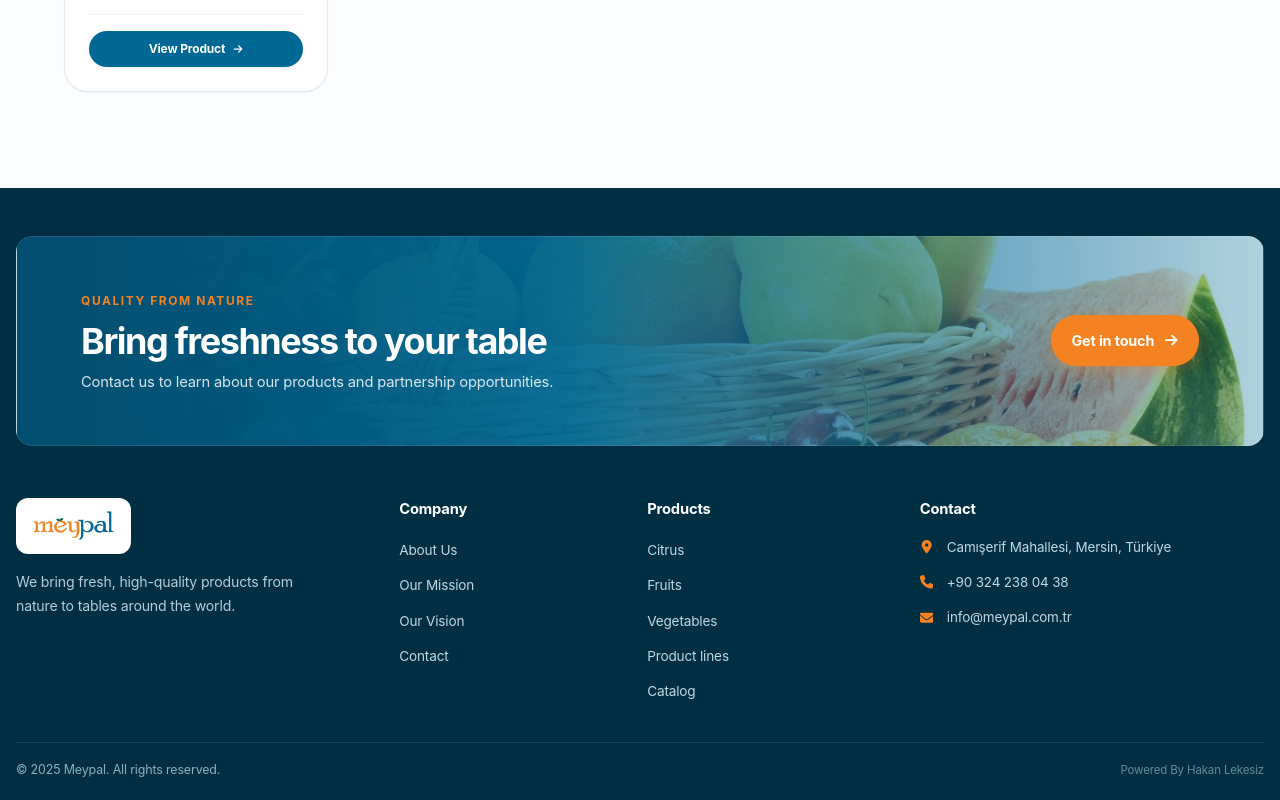
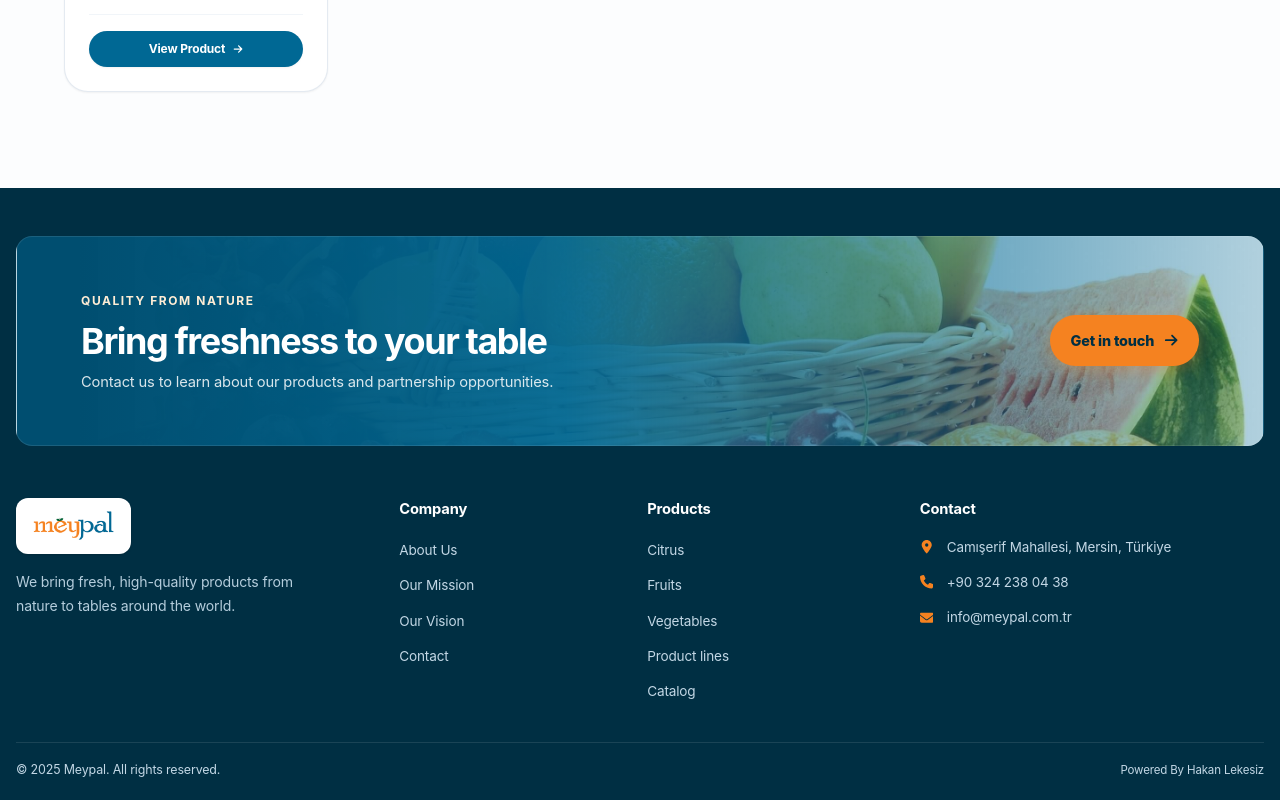
Before and after one commit to hakan-lekesiz/meypal, a Next.js app: page /en/fruit in a window 1280 px wide. Shown: the part 2457-3257 px from the top of the page. Built offline with nearby package versions, Linux system fonts and the light colour scheme.

Commit message:
feat: refine section badge colors, CTA button styles, and hero image fetch priority

```diff
--- a/shared/components/layouts/main-layout/footer/index.tsx
+++ b/shared/components/layouts/main-layout/footer/index.tsx
@@ -53,7 +53,7 @@ export async function Footer({ locale }: { locale: Locale }) {
           className="flex min-h-[210px] items-center justify-between gap-8 overflow-hidden rounded-2xl border border-white/10 bg-[#006894] bg-[linear-gradient(90deg,_#004e70_5%,_rgb(0_104_148_/_95%)_44%,_rgb(0_104_148_/_30%)_100%),url('/images/fruits/fruit-basket.jpg')] bg-cover bg-center px-[clamp(1.5rem,5vw,4rem)] py-9 max-[600px]:min-h-0 max-[600px]:flex-col max-[600px]:items-start max-[600px]:gap-5 max-[600px]:bg-[linear-gradient(90deg,_rgb(0_78_112_/_95%),_rgb(0_104_148_/_85%)),url('/images/fruits/fruit-basket.jpg')] max-[600px]:px-[1.35rem] max-[600px]:py-7"
         >
           <div className="max-w-[540px]">
-            <span className="text-xs font-bold uppercase tracking-[0.13em] text-[#F58220]">
+            <span className="text-xs font-bold uppercase tracking-[0.13em] text-[#ffedd5]">
               {t("footer.eyebrow")}
             </span>
             <h2
@@ -67,7 +67,7 @@ export async function Footer({ locale }: { locale: Locale }) {
             </p>
           </div>
           <Link
-            className="inline-flex shrink-0 items-center justify-center gap-[0.6rem] rounded-full bg-[#F58220] px-[1.3rem] py-[0.9rem] text-[0.9rem] font-bold text-white no-underline shadow-[0_4px_16px_rgb(245_130_32_/_35%)] transition-[background-color,transform] duration-[160ms] hover:-translate-y-px hover:bg-[#dc6e11]"
+            className="inline-flex shrink-0 items-center justify-center gap-[0.6rem] rounded-full bg-[#F58220] px-[1.3rem] py-[0.9rem] text-[0.9rem] font-extrabold text-[#002f43] no-underline shadow-[0_4px_16px_rgb(245_130_32_/_35%)] transition-[background-color,transform,color] duration-[160ms] hover:-translate-y-px hover:bg-white hover:text-[#002f43]"
             href={getSiteLink("contact", locale)}
           >
             {t("footer.ctaButton")} <FaArrowRight aria-hidden="true" />
@@ -139,11 +139,11 @@ export async function Footer({ locale }: { locale: Locale }) {
           </div>
         </div>
 
-        <div className="flex items-center justify-between gap-4 border-t border-white/10 pt-[1.15rem] text-[0.78rem] text-[#8eaebd] max-[600px]:flex-col max-[600px]:items-end max-[600px]:gap-1">
+        <div className="flex items-center justify-between gap-4 border-t border-white/10 pt-[1.15rem] text-[0.78rem] text-[#c2d7e5] max-[600px]:flex-col max-[600px]:items-end max-[600px]:gap-1">
           <span>{t("footer.copyright")}</span>
           <div className="flex flex-wrap items-center gap-4 max-[600px]:gap-3">
             <a
-              className="text-[0.72rem] text-[#8eaebd]/70 no-underline transition-colors duration-[160ms] hover:text-[#c2d7e5]"
+              className="text-[0.72rem] text-[#c2d7e5] no-underline transition-colors duration-[160ms] hover:text-white"
               href="https://www.linkedin.com/in/hakan-lekesiz/"
               rel="noopener noreferrer"
               target="_blank"
--- a/shared/pages/about/sections/about-global-hubs-section.tsx
+++ b/shared/pages/about/sections/about-global-hubs-section.tsx
@@ -32,7 +32,7 @@ export function AboutGlobalHubsSection({ locale: _locale, t }: { locale: Locale;
       <div className="grid-wrapper">
         {/* Section Header */}
         <div className="mx-auto max-w-3xl text-center">
-          <span className="text-xs font-bold uppercase tracking-[0.14em] text-[#F58220]">
+          <span className="text-xs font-bold uppercase tracking-[0.14em] text-[#c2410c]">
             {t("about.globalHubs.badge")}
           </span>
           <h2
--- a/shared/pages/about/sections/about-story-section.tsx
+++ b/shared/pages/about/sections/about-story-section.tsx
@@ -86,7 +86,7 @@ export function AboutStorySection({ locale, t }: { locale: Locale; t: Translate
 
           {/* Text & Highlights Side */}
           <div className="order-1 lg:order-2 lg:col-span-7">
-            <span className="text-xs font-bold uppercase tracking-[0.14em] text-[#F58220]">
+            <span className="text-xs font-bold uppercase tracking-[0.14em] text-[#c2410c]">
               {t("about.story.badge")}
             </span>
 
--- a/shared/pages/about/sections/about-timeline-section.tsx
+++ b/shared/pages/about/sections/about-timeline-section.tsx
@@ -51,7 +51,7 @@ export function AboutTimelineSection({ locale: _locale, t }: { locale: Locale; t
       <div className="grid-wrapper">
         {/* Header */}
         <div className="mx-auto max-w-3xl text-center">
-          <span className="text-xs font-bold uppercase tracking-[0.14em] text-[#F58220]">
+          <span className="text-xs font-bold uppercase tracking-[0.14em] text-[#c2410c]">
             {t("about.timeline.badge")}
           </span>
           <h2
--- a/shared/pages/about/sections/about-values-section.tsx
+++ b/shared/pages/about/sections/about-values-section.tsx
@@ -46,7 +46,7 @@ export function AboutValuesSection({ locale: _locale, t }: { locale: Locale; t:
       <div className="grid-wrapper">
         {/* Section Header */}
         <div className="mx-auto max-w-3xl text-center">
-          <span className="text-xs font-bold uppercase tracking-[0.14em] text-[#F58220]">
+          <span className="text-xs font-bold uppercase tracking-[0.14em] text-[#c2410c]">
             {t("about.values.badge")}
           </span>
           <h2
--- a/shared/pages/home/sections/about-company-section.tsx
+++ b/shared/pages/home/sections/about-company-section.tsx
@@ -79,7 +79,7 @@ export function AboutCompanySection({ locale, t }: { locale: Locale; t: Translat
 
           {/* Text & Pillars Side */}
           <div className="reveal reveal-delay-2 order-1 lg:order-2 lg:col-span-7">
-            <span className="text-xs font-bold uppercase tracking-[0.14em] text-[#F58220]">
+            <span className="text-xs font-bold uppercase tracking-[0.14em] text-[#c2410c]">
               {t("home.aboutCompany.badge")}
             </span>
             <h2
--- a/shared/pages/home/sections/citrus-showcase-section.tsx
+++ b/shared/pages/home/sections/citrus-showcase-section.tsx
@@ -49,7 +49,7 @@ export function CitrusShowcaseSection({ locale, t }: { locale: Locale; t: Transl
       <div className="grid-wrapper">
         <div className="flex flex-col items-start justify-between gap-6 md:flex-row md:items-end">
           <div className="max-w-2xl">
-            <span className="text-xs font-bold uppercase tracking-[0.14em] text-[#F58220]">
+            <span className="text-xs font-bold uppercase tracking-[0.14em] text-[#c2410c]">
               {t("home.citrusShowcase.badge")}
             </span>
             <h2
--- a/shared/pages/home/sections/core-values-section.tsx
+++ b/shared/pages/home/sections/core-values-section.tsx
@@ -41,7 +41,7 @@ export function CoreValuesSection({ t }: { locale: Locale; t: Translate }) {
     <section aria-labelledby={headingId} className="relative -mt-6 z-10 py-12 md:py-16">
       <div className="grid-wrapper">
         <div className="mx-auto max-w-2xl text-center">
-          <span className="text-xs font-bold uppercase tracking-[0.14em] text-[#F58220]">
+          <span className="text-xs font-bold uppercase tracking-[0.14em] text-[#c2410c]">
             {t("home.coreValues.badge")}
           </span>
           <h2
--- a/shared/pages/home/sections/hero-section.tsx
+++ b/shared/pages/home/sections/hero-section.tsx
@@ -52,6 +52,7 @@ export function HeroSection({ slides, prevLabel, nextLabel }: HeroSectionProps)
               <Image
                 alt={slide.title}
                 className="h-full w-full object-cover"
+                fetchPriority={index === 0 ? "high" : "low"}
                 fill
                 loading={index === 0 ? "eager" : "lazy"}
                 priority={index === 0}
--- a/shared/pages/home/sections/operation-cta-section.tsx
+++ b/shared/pages/home/sections/operation-cta-section.tsx
@@ -35,7 +35,7 @@ export function OperationCtaSection({ locale, t }: { locale: Locale; t: Translat
           </div>
 
           <div className="relative z-10 max-w-3xl">
-            <span className="inline-block rounded-full bg-[#F58220]/20 px-3.5 py-1 text-xs font-bold uppercase tracking-wider text-[#F58220]">
+            <span className="inline-block rounded-full bg-[#F58220]/25 px-3.5 py-1 text-xs font-bold uppercase tracking-wider text-[#ffedd5]">
               {t("home.operationCta.badge")}
             </span>
 
@@ -64,7 +64,7 @@ export function OperationCtaSection({ locale, t }: { locale: Locale; t: Translat
 
             <div className="mt-10 flex flex-wrap items-center gap-4">
               <Link
-                className="inline-flex items-center gap-2.5 rounded-full bg-[#F58220] px-7 py-3.5 text-sm font-bold text-white shadow-[0_4px_16px_rgb(245_130_32_/_35%)] transition-all duration-200 hover:-translate-y-0.5 hover:bg-[#dc6e11]"
+                className="inline-flex items-center gap-2.5 rounded-full bg-[#F58220] px-7 py-3.5 text-sm font-extrabold text-[#002f43] shadow-[0_4px_16px_rgb(245_130_32_/_35%)] transition-all duration-200 hover:-translate-y-0.5 hover:bg-white hover:text-[#002f43]"
                 href={getSiteLink("contact", locale)}
               >
                 <span>{t("home.operationCta.ctaContact")}</span>
```
